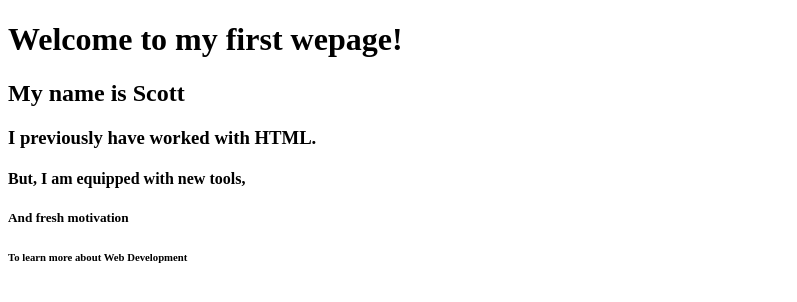
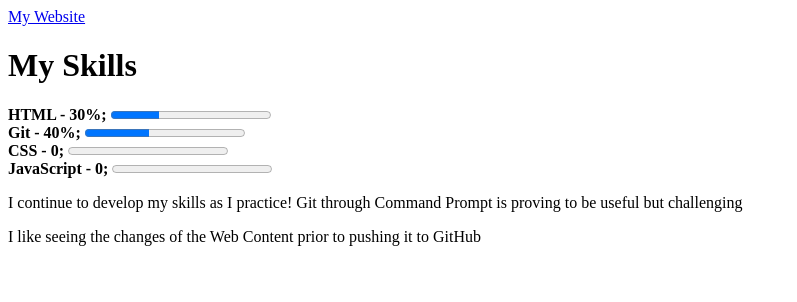
Before and after one commit to RigorMortis993/coursera, a plain HTML site: page site/index.html in a window 1280 px wide. Shown: the whole page, without its empty margins (0-797 px from the left). Drawn offline with Linux system fonts and the light colour scheme.

Commit message:
Update 0.02

```diff
--- a/site/index.html
+++ b/site/index.html
@@ -1,15 +1,18 @@
 <!doctype html>
 <html>
 <head>
-    <meta charset="utf-8">
-    <title>My First Webpage</title>
+    <title>Developing Skills</title>
+    <nav><a href="https://rigormortis993.github.io/coursera/site/index.html">My Website</a></nav>
 </head>
 <body>
-    <h1>Welcome to my first wepage!</h1>
-    <h2>My name is Scott</h2>
-    <h3>I previously have worked with HTML.</h3>
-    <h4>But, I am equipped with new tools,</h4>
-    <h5>And fresh motivation</h5>
-    <h6>To learn more about Web Development</h6>
+    <h1>My Skills</h1>
+    <section>
+        <b>HTML - 30%;</b> <progress value="30" max="100"></progress><br />
+        <b>Git - 40%;</b> <progress value="40" max="100"></progress><br />
+        <b>CSS - 0;</b> <progress value="0" max="100"></progress><br />
+        <b>JavaScript - 0;</b> <progress value="0" max="100"></progress><br />
+    </section>
+    <p>I continue to develop my skills as I practice! Git through Command Prompt is proving to be useful but challenging</p>
+    <p>I like seeing the changes of the Web Content prior to pushing it to GitHub</p>
 </body>
 </html>
```
